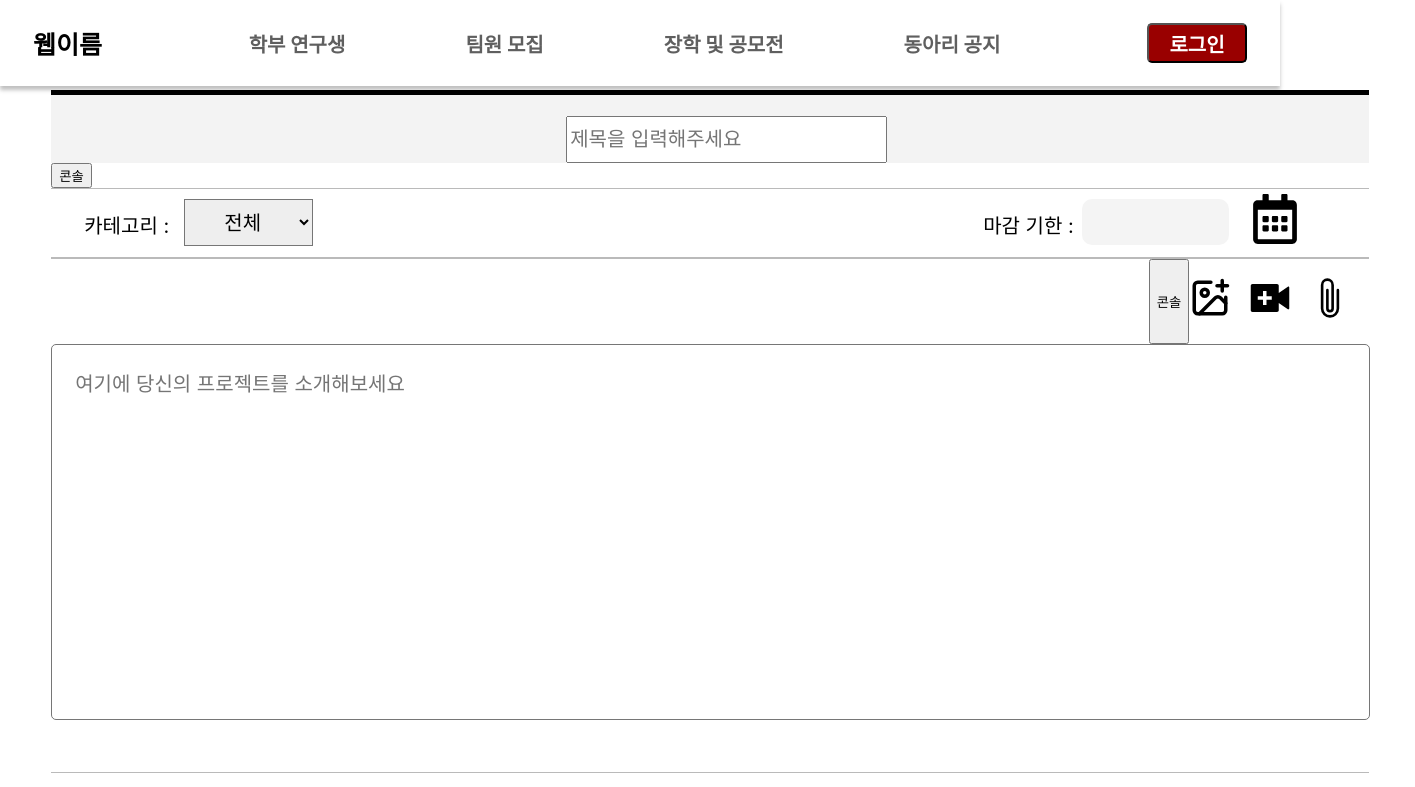
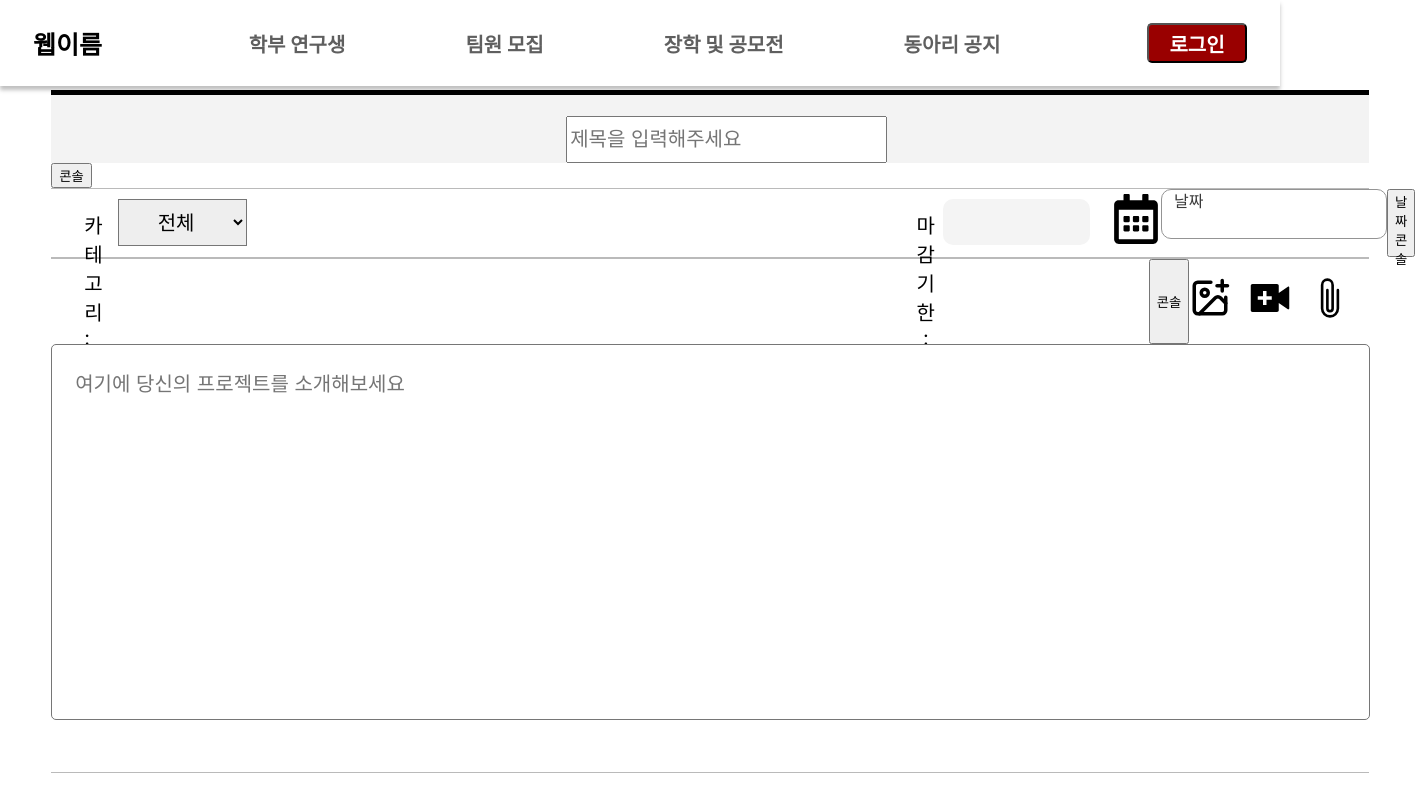
Before and after one commit to WebScrumProject/KHUCSEPAGE, a React (Create React App) app in the folder client/: page /project/write in a window 1280 px wide. Shown: the top 787 px of the page, 1415 px wide, since content can reach past the window. Built offline with nearby package versions, Linux system fonts and the light colour scheme.

Commit message:
24.02.13 File uploading

```diff
--- a/client/src/components/calendar.tsx
+++ b/client/src/components/calendar.tsx
@@ -4,6 +4,7 @@ import Calendar from "react-calendar";
 import "react-calendar/dist/Calendar.css";
 import selectArrow from "../assets/SelectArrow.svg";
 import moment from "moment";
+import P_Calendar_styles from "../styles/calendar.module.css"
 
 const CustomCalendar = ({ onChange , value } : {onChange:any; value:any}) => {
   const [nowDate, setNowDate] = useState("날짜");
@@ -20,9 +21,9 @@ const CustomCalendar = ({ onChange , value } : {onChange:any; value:any}) => {
   };
 
   return (
-    <div className='CalendarContainer'>
-      <div className="DropdownButton" onClick={handleToggleCalendar}>{nowDate}</div>
-      <div className="CalendarWrapper" style={{display: isOpen ? "block" : "none" }}  >
+    <div className={P_Calendar_styles.CalendarContainer}>
+      <div className={P_Calendar_styles.DropdownButton} onClick={handleToggleCalendar}>{nowDate}</div>
+      <div className={P_Calendar_styles.CalendarWrapper }style={{display: isOpen ? "block" : "none" }}  >
         <Calendar onChange={handleDateChange} value={value}></Calendar>
       </div>
     </div>
--- a/client/src/pages/P_List.tsx
+++ b/client/src/pages/P_List.tsx
@@ -61,7 +61,7 @@ function P_List() {
 
 
     <button onClick={() => {
-      axios.get(`/scholarship?key=all&page=${page}`)
+      axios.get(`/project?key=all&page=${page}`)
       .then(response => {
         console.log(response.data);
         response.data.map((a:any,i:any) => {
@@ -147,7 +147,7 @@ function P_List() {
               </div>
 
               <div className={J_List_styles.j_list_title}>
-                <a href={`/scholarship/${i}`}>{a.title}</a>
+                <a href={`/project/${i}`}>{a.title}</a>
               </div>
 
               <div className={J_List_styles.j_list_date}>
--- a/client/src/pages/P_List_add_design.tsx
+++ b/client/src/pages/P_List_add_design.tsx
@@ -4,6 +4,7 @@ import J_List_styles from '../styles/J_List.module.css';
 import JB_styles from '../styles/JB_detail.module.css';
 import P_add_styles from '../styles/P_List_add.module.css'
 import P_List_styles from '../styles/P_List.module.css'
+import P_Calendar from '../components/calendar';
 
 import Mynavbar from '../components/navbar';
 import Mojib from '../components/mojib'
@@ -26,6 +27,7 @@ export default function P_List_add_design() {
     let p_list = useSelector((state: RootState) => state.p_list);
     let dispatch = useDispatch();
 
+    const [value, onChange] = useState(new Date());
 
     const handleChangeContent = (e:any) => {
         dispatch(p_addcontent(e.target.value));
@@ -122,10 +124,14 @@ export default function P_List_add_design() {
 
                     <div className={P_add_styles.P_List_date}></div>
 
-                    <FaRegCalendarAlt className={P_add_styles.calendar_icon} onClick={() => {
+                    <FaRegCalendarAlt className={P_add_styles.calendar_icon}>
 
-                    }} />
+                    </FaRegCalendarAlt>
 
+                    <P_Calendar onChange={onChange} value={value}></P_Calendar>
+
+
+                    <button onClick={()=>{console.log(value)}}>날짜콘솔</button>
 
                 </div>
 
@@ -144,7 +150,7 @@ export default function P_List_add_design() {
 
                 <button onClick={() =>{
                     console.log(imageList)
-                    console.log(showImages)
+                    /* console.log(showImages) */
                 }}>콘솔</button>
 
             </div>
@@ -198,16 +204,16 @@ export default function P_List_add_design() {
                 <button className='navbar_button'>목록</button>
                 <button className='navbar_button' onClick={() => {
 
-                    console.log(p_list[0])
-                    /* useEffect(()=>{
-                        axios.post('project/write',p_list[0])
+                    /* console.log(p_list[0]) */
+
+                        axios.post('project/write',imageList)
                         .then((response) => {
                             console.log('succes');
                           })
                           .catch((error) => {
                             console.error(error);
                           });
-                    },[]) */
+
                 }}>글쓰기</button>
             </div>
 
--- a/client/src/styles/calendar.module.css
+++ b/client/src/styles/calendar.module.css
@@ -1,5 +1,6 @@
 .CalendarContainer{
   position: relative;
+
 }
 
 .DropdownButton{
@@ -18,6 +19,7 @@
   appearance: none;
   background-color: white;
   /* background-image: url(${selectArrow}); */
+
   background-repeat: no-repeat;
   background-position: right 12px center;
   background-size: 12px;
```
Also changed, not shown: client/src/styles/P_List_add.module.css (line endings or trailing spaces).
